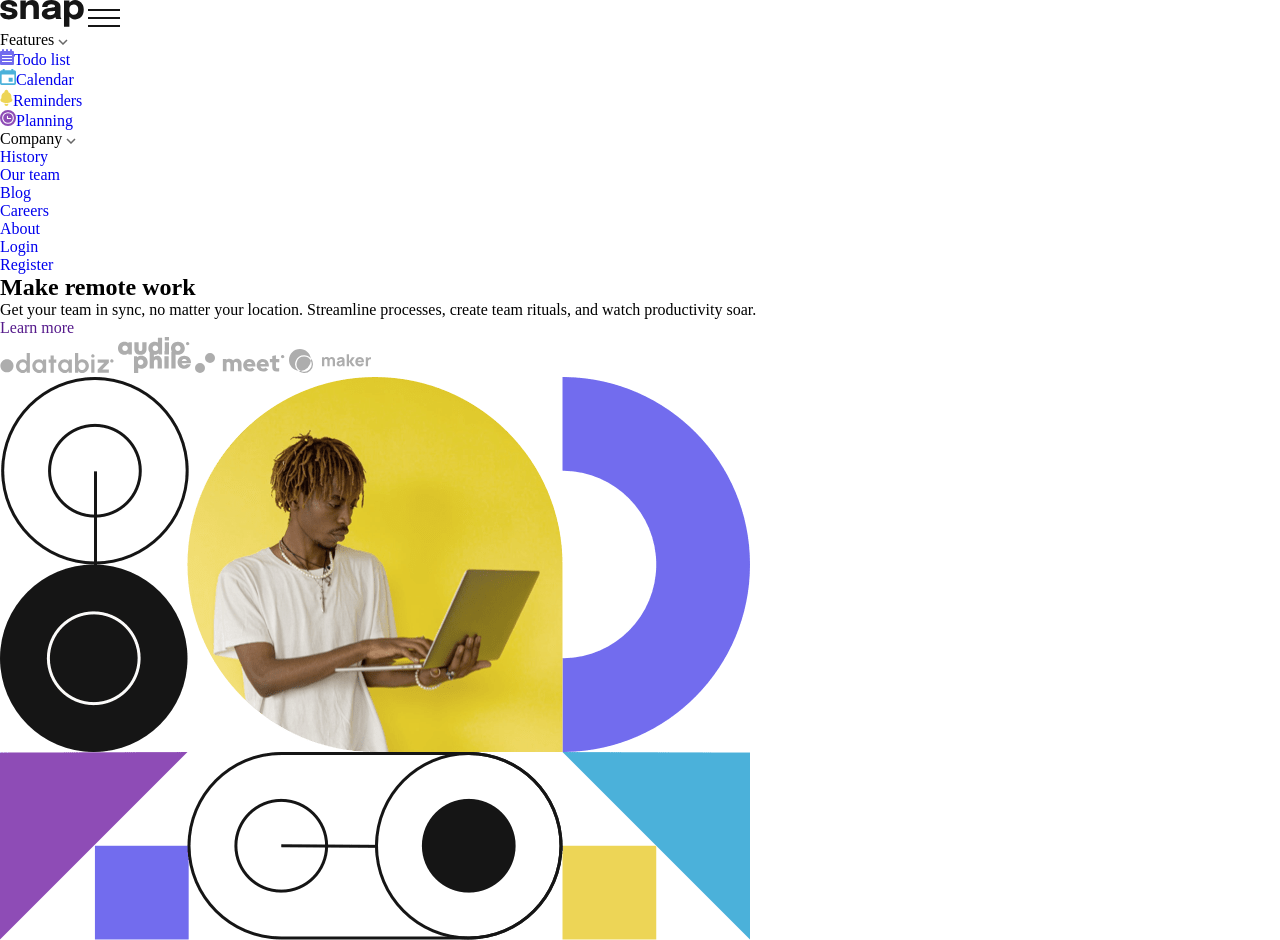
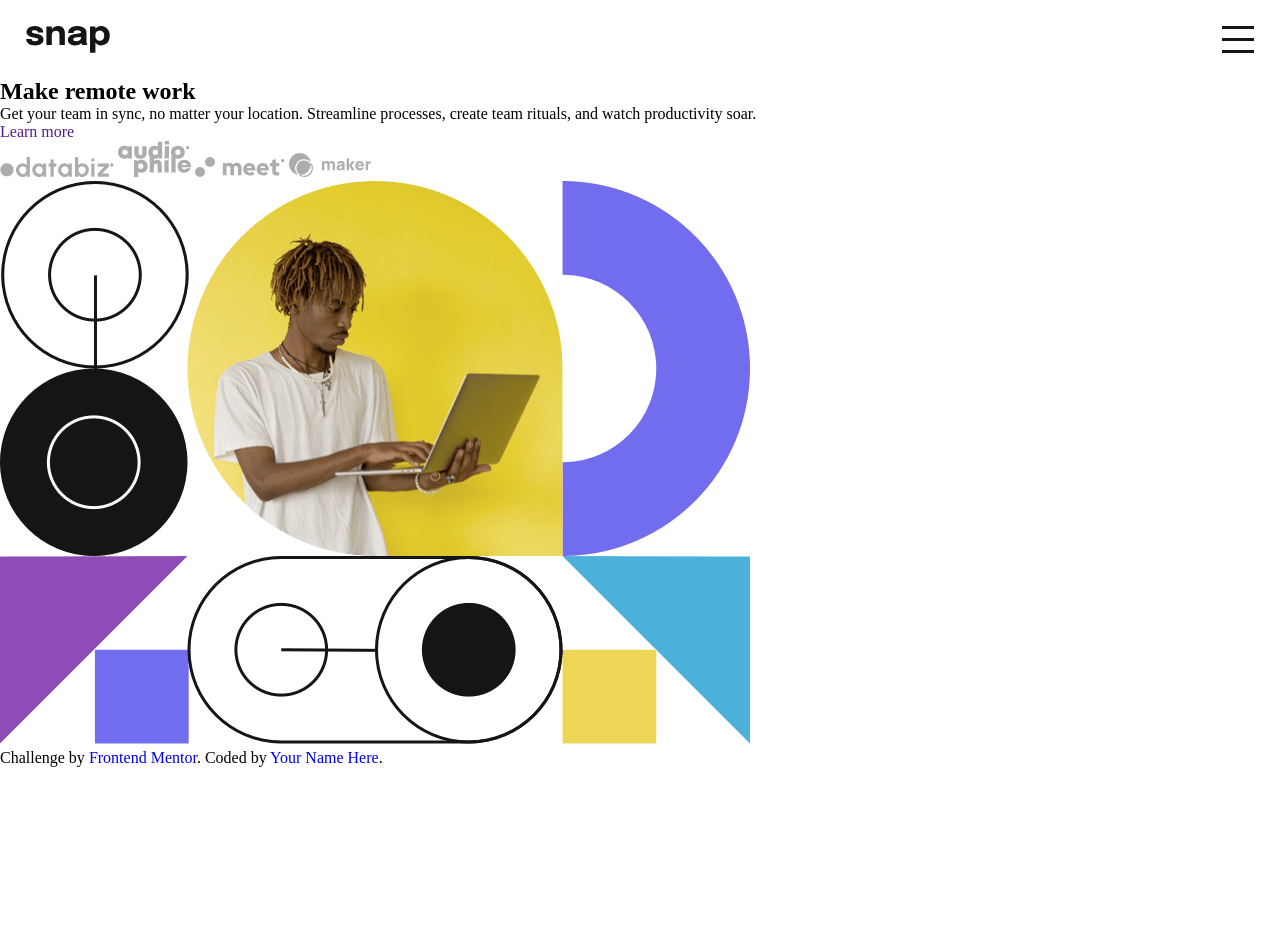
Before and after one commit to rafa64H/intro-section-webpage, a plain HTML site: page index.html in a window 1280 px wide. Shown: the top 940 px of the page. After the commit the page ends 800 px from the top, so only its background shows below. Drawn offline with Linux system fonts and the light colour scheme.

Commit message:
I added styles to the nav bar and logo with opening and closing btn

```diff
--- a/css/index.css
+++ b/css/index.css
@@ -1,7 +1,28 @@
+/*
+First mobile design
+
+	Table of contents
+
+		1.Root and universal selector
+
+		2.Header(Navigation bar and logo)
+
+		3. Body
+
+		4.Footer
+
+		5. Animation keyframes
+
+		6. Media queries
+*/
+
+/*1.Root and universal selector*/
 :root{
 	--almostWhite: hsl(0, 0%, 98%);
 	--mediumGray: hsl(0, 0%, 41%);
 	--almostBlack: hsl(0, 0%, 8%);
+
+	--fontSizeLinks: 1rem;
 }
 
 *{
@@ -12,3 +33,135 @@
 	list-style: none;
 	text-decoration: none;
 }
+/*1.Root and universal selector END*/
+
+/*2.Header(Navigation bar and logo)*/
+
+/*2.1 Container of the logo, the logo and the open and close nav button*/
+.logo-navbtn-cont{
+	display: flex;
+	justify-content: space-between;
+
+	padding: clamp(0.8em, calc(0.8em + 1vw), 2em);
+}
+
+.o-close-nav-btn{
+	cursor: pointer;
+}
+
+/*2.2 Navigation bar*/
+nav{
+	position: fixed;
+
+	background-color: #FFF;
+	width: 100%;
+
+	font-size: var(--fontSizeLinks);
+
+	transform: translateX(100%);
+}
+
+/*2.3 "Status" of opened or closed navigation bar*/
+[data-toggle-status="true"]{
+	animation-name: open-nav;
+	animation-duration: 250ms;
+	animation-fill-mode: forwards;
+}
+
+[data-toggle-status="false"]{
+	animation-name: close-nav;
+	animation-duration: 250ms;
+	animation-fill-mode: forwards;
+}
+
+.nav__options{
+	display: flex;
+	flex-direction: column;
+
+	padding: clamp(0.5em, calc(0.5em + 1vw), 1.1em);
+}
+
+.nav__option{
+
+	margin: clamp(0.2em, calc(0.3em + 1vw), 1em);
+
+	color: var(--mediumGray);
+
+	transition: all 150ms;
+
+	cursor: pointer;
+}
+
+.nav__link{
+	display: inline-block;
+
+	color: var(--mediumGray);
+
+	transition: all 150ms;
+}
+
+.drop__link{
+	display: inline-block;
+
+	padding: clamp(0.4em, calc(0.4em + 1vw), 1em);
+
+	color: var(--mediumGray);
+
+	transition: all 150ms;
+}
+
+.nav__option:hover{
+	color: var(--almostBlack)
+}
+
+.nav__link:hover{
+	color: var(--almostBlack)
+}
+
+.drop__link:hover{
+	color: var(--almostBlack)
+}
+
+.nav__option--regist{
+	margin: 0 auto;
+}
+
+.nav__option--log{
+	margin: 0 auto;
+}
+
+.nav__link--log{
+	margin: 0.5em;
+	padding: 0.5em 0.8em;
+}
+
+.nav__link--regist{
+	margin: 0.5em;
+	padding: 0.6em 5em;
+
+	border: 1px solid var(--mediumGray);
+
+	border-radius: 15px;
+}
+
+.nav__link--regist:hover{
+	border-color: var(--almostBlack);
+}
+
+@keyframes open-nav{
+	from{
+	}
+	to{
+		transform: translateX(0%);
+	}
+}
+
+@keyframes close-nav{
+	from{
+		transform: translateX(0%);
+
+	}
+	to{
+		transform: translateX(100%);
+	}
+}
--- a/index.html
+++ b/index.html
@@ -10,17 +10,19 @@
   <link rel="preconnect" href="https://fonts.gstatic.com" crossorigin>
   <link href="https://fonts.googleapis.com/css2?family=Barlow+Semi+Condensed:ital,wght@0,500;0,600;0,700;0,800;0,900;1,400;1,500;1,600;1,700;1,800;1,900&display=swap" rel="stylesheet">
 
+
+
   <title>Frontend Mentor | Intro section with dropdown navigation</title>
 </head>
 <body>
   <!--Header-->
   <header>
-    <div class="logo-navbtn">
+    <div class="logo-navbtn-cont">
       <img src="images/logo.svg" alt="Our company logo" class="logo">
-      <img src="images/icon-menu.svg" alt="open navigation bar" class="open-close-nav-btn">
+      <img src="images/icon-menu.svg" alt="open navigation bar" class="o-close-nav-btn">
     </div>
 
-    <nav>
+    <nav data-toggle-status="">
       <ul class="nav__options">
         <li class="nav__option">Features <img src="images/icon-arrow-down.svg" class="drop-arrow">
           <ul class="dropdown">       <!--Dropdown-->
@@ -68,12 +70,12 @@
           <a href="#" class="nav__link">About</a>
         </li>
 
-        <li class="nav__option">
-          <a href="#" class="nav__link">Login</a>
+        <li class="nav__option nav__option--log">
+          <a href="#" class="nav__link  nav__link--log">Login</a>
         </li>
 
-        <li class="nav__option">
-          <a href="#" class="nav__link">Register</a>
+        <li class="nav__option nav__option--regist">
+          <a href="#" class="nav__link nav__link--regist">Register</a>
         </li>
       </ul>
     </nav>
@@ -107,5 +109,6 @@
     Challenge by <a href="https://www.frontendmentor.io?ref=challenge" target="_blank">Frontend Mentor</a>.
     Coded by <a href="#">Your Name Here</a>.
   </footer>
+  <script type="text/javascript" src="js/index.js"></script>
 </body>
 </html>
--- a/js/index.js
+++ b/js/index.js
@@ -0,0 +1,18 @@
+let buttonOpenCloseNav = document.querySelector('.o-close-nav-btn')
+let navigationBar = document.querySelector('nav')
+
+buttonOpenCloseNav.addEventListener('click', () => {
+
+	if (navigationBar.dataset.toggleStatus == 'true'){
+		navigationBar.dataset.toggleStatus = 'false'
+	}
+
+	else if (navigationBar.dataset.toggleStatus == 'false'){
+		navigationBar.dataset.toggleStatus = 'true'
+	}
+
+	else if (navigationBar.dataset.toggleStatus == ''){
+		navigationBar.dataset.toggleStatus = 'true'
+	}
+
+})
```
